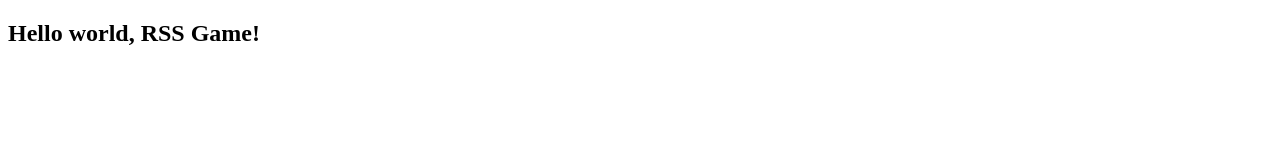
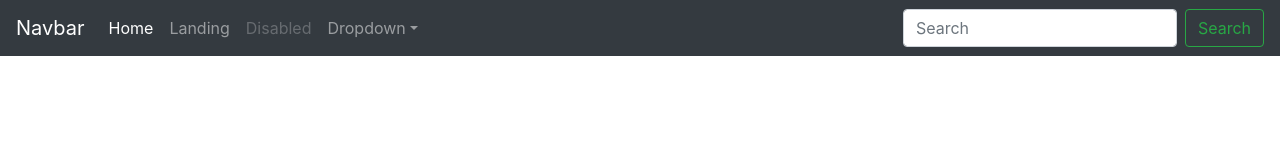
Before and after one commit to davojta/rss-2018q3-game-bootsrap, a website built with webpack: page dist/index.html in a window 1280 px wide. Built offline with nearby package versions, Linux system fonts and the light colour scheme.

Commit message:
feat: add bootstrap

```diff
--- a/package.json
+++ b/package.json
@@ -34,8 +34,11 @@
     "webpack-dev-server": "^3.1.10"
   },
   "dependencies": {
+    "bootstrap": "^4.1.3",
     "es6-promise": "^4.2.5",
     "isomorphic-fetch": "^2.2.1",
+    "jquery": "^3.3.1",
+    "popper.js": "^1.14.6",
     "regenerator-runtime": "^0.11.1"
   },
   "jest": {
--- a/src/index.css
+++ b/src/index.css
@@ -0,0 +1 @@
+@import "~bootstrap/dist/css/bootstrap.css";
--- a/src/index.js
+++ b/src/index.js
@@ -1,12 +1,16 @@
 import 'regenerator-runtime/runtime';
 
+import 'bootstrap';
+
 import Header from './header/header';
+import Nav from './navigation/nav';
 
 import './index.css';
 
 
 const startApp = () => {
     Header.draw();
+    Nav.draw();
 }
 
 startApp();
--- /dev/null
+++ b/src/navigation/nav.html
@@ -0,0 +1,32 @@
+<nav class="navbar navbar-expand-md navbar-dark bg-dark fixed-top">
+    <a class="navbar-brand" href="#">Navbar</a>
+    <button class="navbar-toggler" type="button" data-toggle="collapse" data-target="#navbarsExampleDefault" aria-controls="navbarsExampleDefault" aria-expanded="false" aria-label="Toggle navigation">
+      <span class="navbar-toggler-icon"></span>
+    </button>
+
+    <div class="collapse navbar-collapse" id="navbarsExampleDefault">
+      <ul class="navbar-nav mr-auto">
+        <li class="nav-item active">
+          <a class="nav-link" href="#">Home <span class="sr-only">(current)</span></a>
+        </li>
+        <li class="nav-item">
+          <a class="nav-link" href="#">Landing</a>
+        </li>
+        <li class="nav-item">
+          <a class="nav-link disabled" href="#">Disabled</a>
+        </li>
+        <li class="nav-item dropdown">
+          <a class="nav-link dropdown-toggle" href="http://example.com" id="dropdown01" data-toggle="dropdown" aria-haspopup="true" aria-expanded="false">Dropdown</a>
+          <div class="dropdown-menu" aria-labelledby="dropdown01">
+            <a class="dropdown-item" href="#">Action</a>
+            <a class="dropdown-item" href="#">Another action</a>
+            <a class="dropdown-item" href="#">Something else here</a>
+          </div>
+        </li>
+      </ul>
+      <form class="form-inline my-2 my-lg-0">
+        <input class="form-control mr-sm-2" type="text" placeholder="Search" aria-label="Search">
+        <button class="btn btn-outline-success my-2 my-sm-0" type="submit">Search</button>
+      </form>
+    </div>
+  </nav>
--- /dev/null
+++ b/src/navigation/nav.js
@@ -0,0 +1,13 @@
+import headerTemplate from './nav.html';
+import './nav.css';
+
+class Header {
+  static draw() {
+    const headerHTML = document.createElement('section');
+    headerHTML.className = 'app-navigation';
+    headerHTML.innerHTML = headerTemplate;
+    document.body.appendChild(headerHTML);
+  }
+}
+
+export default Header;
```
Also changed, not shown: dist/index.html, src/navigation/nav.css (added), 1 other file.
